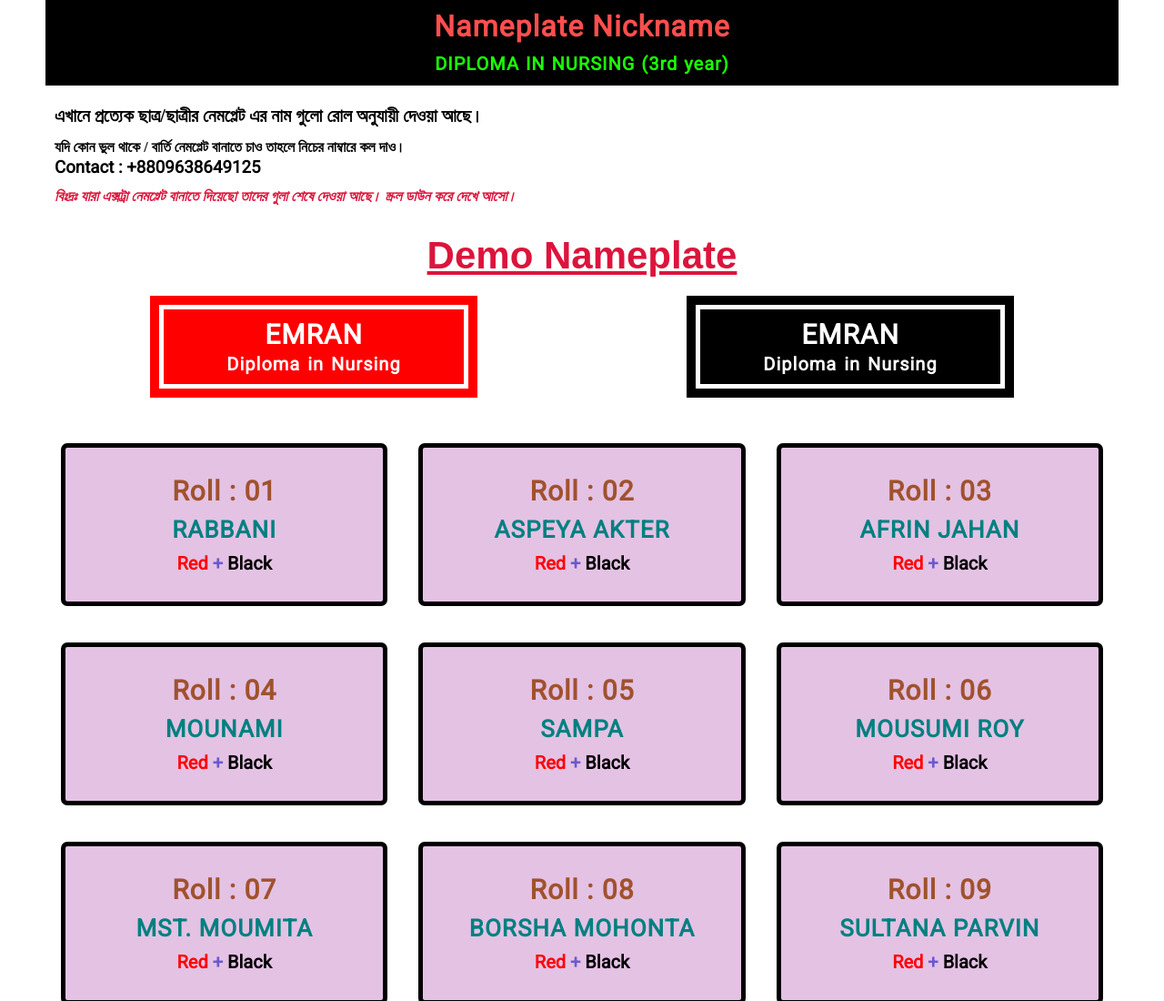
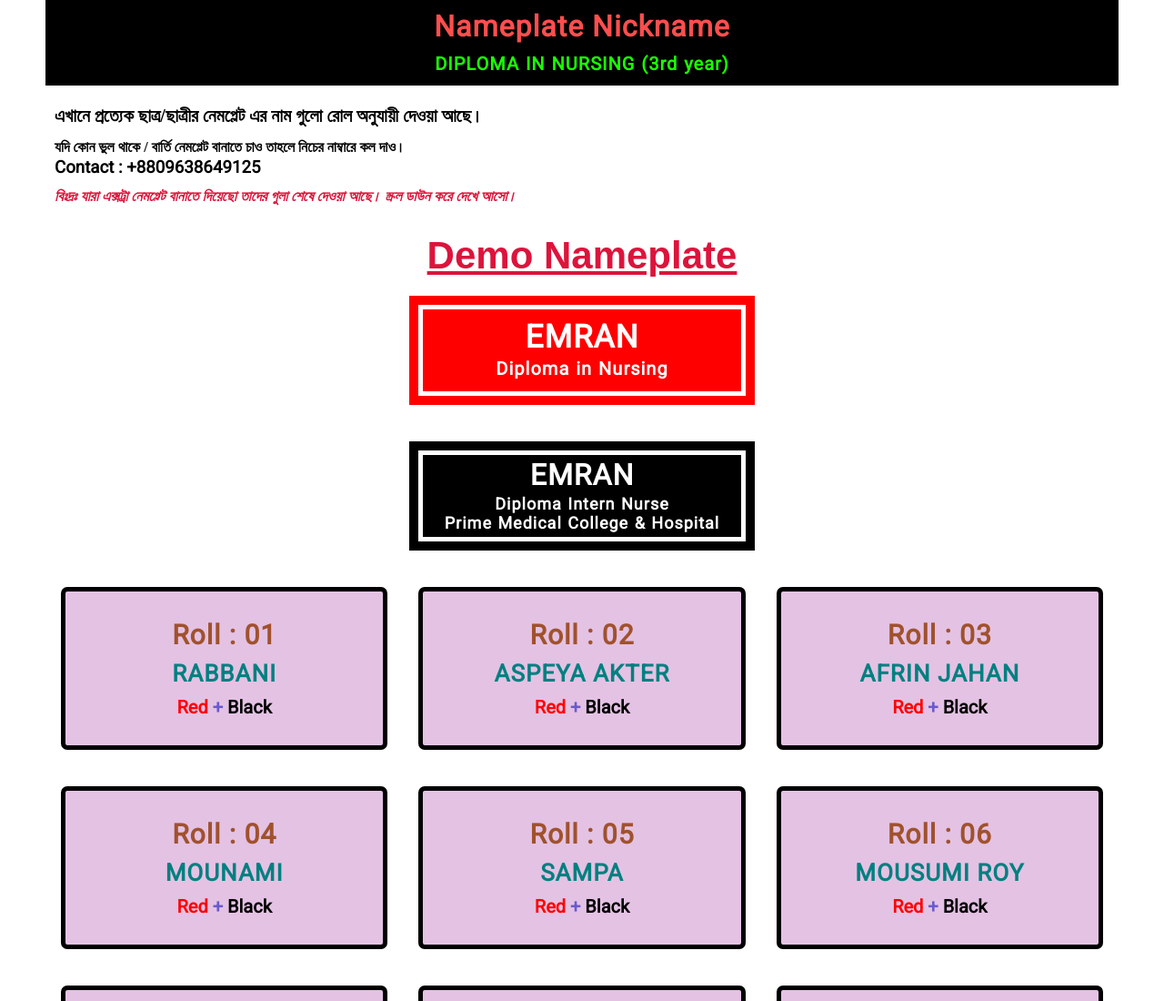
Before and after one commit to mohammadikemon/nameplate-3rd-year, a plain HTML site: page index.html in a window 1280 px wide. Shown: the top 1100 px of the page at 91% size. Drawn offline with Linux system fonts and the light colour scheme.

Commit message:
demo nameplate correction

```diff
--- a/index.html
+++ b/index.html
@@ -38,7 +38,8 @@
                 <div class="demo-Nameplate-Card internShip">
                     <div class="box">
                         <h3 class="name">EMRAN</h3>
-                        <p class="course-Detail">Diploma in Nursing</p>
+                        <p class="course-Detail">Diploma Intern Nurse</p>
+                        <p class="course-Location">Prime Medical College & Hospital</p>
                     </div>
                 </div>
             </div>
--- a/style.css
+++ b/style.css
@@ -73,14 +73,13 @@
 }
 
 .service .container .demo-Nameplate {
-    display: flex;
-    justify-content:space-around;
-    flex-wrap: wrap;
+    display:block;
+    margin: auto;
     margin-top: 10px;
 }
 
 .service .container .demo-Nameplate .demo-Nameplate-Card {
-    width: calc(33% - 30px);
+    width: 380px;
     background-color: red;
     color: #fff;
     padding:10px 10px;
@@ -89,30 +88,52 @@
     font-size: 18px;
     text-align: center;
     cursor: pointer;
-    margin-bottom: 20px;
+    margin: auto;
+    margin-bottom: 40px;
     position: relative;
+    /* display: block; */
 }
 
 .service .container .demo-Nameplate .demo-Nameplate-Card .box {
     border: 5px solid white;
-    padding: 10px;
+    padding: 3px;
 }
 
 .service .container .demo-Nameplate .demo-Nameplate-Card .box .name {
-    font-size: 30px;
+    font-size: 35px;
     letter-spacing: 1px;
-    margin-bottom: 3px;
+    margin-bottom: 2px;
+    margin-top: 7px;
 }
 
 .service .container .demo-Nameplate .demo-Nameplate-Card .box .course-Detail {
     font-size: 20px;
     letter-spacing: 1px;
-    word-spacing: 2px;
+    word-spacing: 1px;
+    margin-bottom: 10px;
 
 }
 
 .service .container .demo-Nameplate .demo-Nameplate-Card.internShip {
     background-color: black;
+    /* display: block; */
+}
+
+.service .container .demo-Nameplate .demo-Nameplate-Card.internShip .box .name {
+    font-size: 32px;
+    margin-top: 0;
+}
+
+.service .container .demo-Nameplate .demo-Nameplate-Card.internShip .course-Detail {
+    font-size: 18px;
+    margin-bottom: 0;
+}
+
+.service .container .demo-Nameplate .demo-Nameplate-Card.internShip .course-Location {
+    font-size: 18px;
+    letter-spacing: 1px;
+    word-spacing: 1px;
+    margin-bottom: 2px;
 }
 
 .service .serv-content {
@@ -218,20 +239,8 @@
     padding: 50px 30px;
     margin-bottom: 10px;
 }
-
-
-.service .container .demo-Nameplate .demo-Nameplate-Card {
-    width: calc(50% - 30px);
-}
 }
 
-@media (max-width: 786px) {
-.service .container .demo-Nameplate .demo-Nameplate-Card {
-        width: 400px;
-        margin: auto;
-        margin-bottom: 30px;
-    }
-}
 
 @media (max-width: 600px){
 .container {
@@ -248,10 +257,6 @@
     margin-bottom: 10px;
 }
 
-.service .container .demo-Nameplate .demo-Nameplate-Card {
-    width: 380px
-}
-
 .footer {
     font-size: 16px;
 }
```
